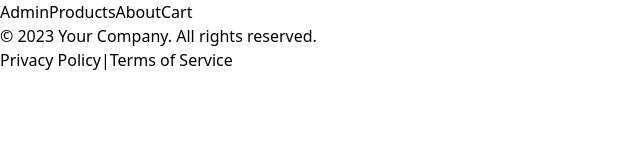
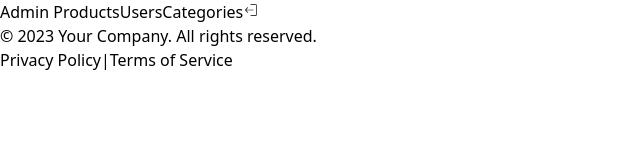
Before and after one commit to ASIMNEUPANE/clone, a React (Vite) app in the folder client/: page /admin in a window 1280 px wide. Shown: the top 160 px of the page, without its empty margins (0-640 px from the left). Built offline with nearby package versions, Linux system fonts and the light colour scheme.

Commit message:
Refactor AdminNavbar component to include logout functionality

```diff
--- a/client/src/layouts/AdminNavbar.jsx
+++ b/client/src/layouts/AdminNavbar.jsx
@@ -1,26 +1,38 @@
-import { Link, NavLink } from "react-router-dom";
+import { Link,  useNavigate } from "react-router-dom";
+import { CiLogout } from "react-icons/ci";
+import { useDispatch, useSelector } from "react-redux";
+import { setLogOut } from "../slices/authSlice";
+import { removeToken } from "../utils/session";
+const AdminNavbar = () => {
+  const { user } = useSelector((state) => state.auth);
+  const navigate = useNavigate();
+  const dispatch = useDispatch();
 
-const AdminNavbar = () => {
+  const handleLockOut = () => {
+    dispatch(setLogOut());
+    removeToken();
+    navigate("/login");
+  };
   return (
     <nav className=" bg-orange-500 text-white p-4 rounded-sm gap-2">
       <div className="container mx-auto flex gap-40 items-center">
-        <Link to="/" className="text-lg font-semibold">
-          Admin
+        <Link to="/admin/dashboard" className="text-lg font-semibold">
+          Admin {user?.name}
         </Link>
-        <NavLink
-          to="/products"
-          className={({ isActive }) => {
-            ` ${isActive ? "text-orange-700" : "text-gray-700"}`;
-          }}
-        >
+        <Link to="/admin/products" className="text-lg">
           Products
-        </NavLink>
-        <Link to="/about" className="text-lg">
-          About
         </Link>
-        <Link to="/cart" className="text-lg">
-          Cart
+        <Link to="/admin/dashboard" className="text-lg">
+          Users
         </Link>
+        <Link to="/admin/dashboard" className="text-lg">
+          Categories
+        </Link>
+        <button onClick={handleLockOut}>
+          <Link to="/admin/dashboard" className="text-lg">
+            <CiLogout />
+          </Link>
+        </button>
       </div>
     </nav>
   );
```
